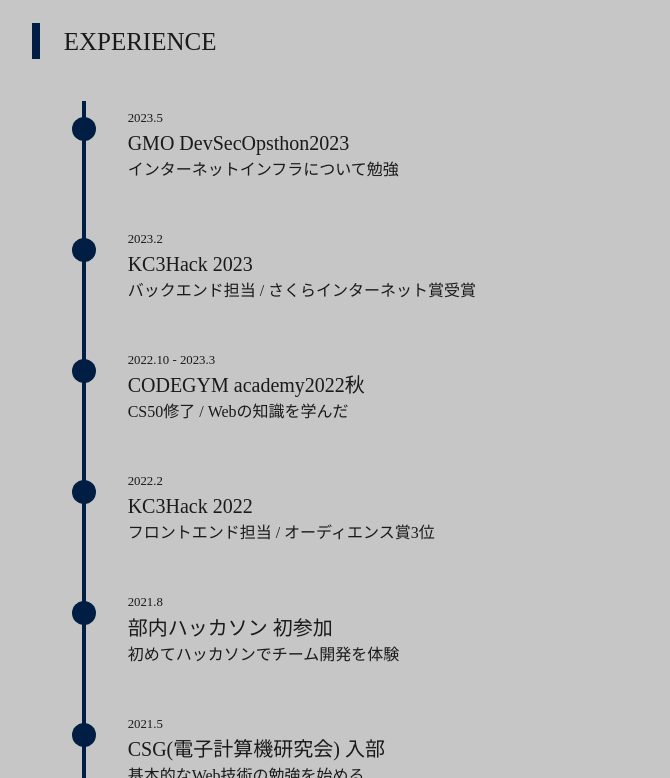
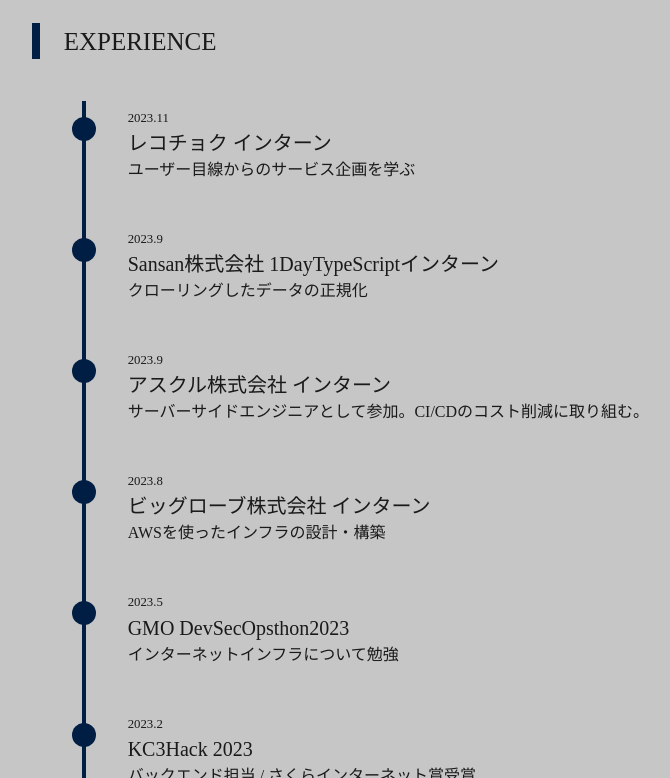
Before and after one commit to lCyou/portfolio2023, a Next.js app: page / in a window 1280 px wide. Shown: the part 802-1580 px from the top of the page, without its empty margins (427-1097 px from the left). Built offline with nearby package versions, Linux system fonts and the light colour scheme.

Commit message:
update experience

```diff
--- a/data/page-data.jsx
+++ b/data/page-data.jsx
@@ -215,5 +215,33 @@
       event: "GMO DevSecOpsthon2023",
       role: "インターネットインフラについて勉強",
     },
+    {
+      id: 8,
+      status: "work",
+      date: "2023.8",
+      event: "ビッグローブ株式会社 インターン",
+      role: "AWSを使ったインフラの設計・構築",
+    },
+    {
+      id: 9,
+      status: "work",
+      date: "2023.9",
+      event: "アスクル株式会社 インターン",
+      role: "サーバーサイドエンジニアとして参加。CI/CDのコスト削減に取り組む。",
+    },
+    {
+      id: 10,
+      status: "work",
+      date: "2023.9",
+      event: "Sansan株式会社 1DayTypeScriptインターン",
+      role: "クローリングしたデータの正規化",
+    },
+    {
+      id: 11,
+      status: "work",
+      date: "2023.11",
+      event: "レコチョク インターン",
+      role: "ユーザー目線からのサービス企画を学ぶ",
+    },
   ],
 };
```
